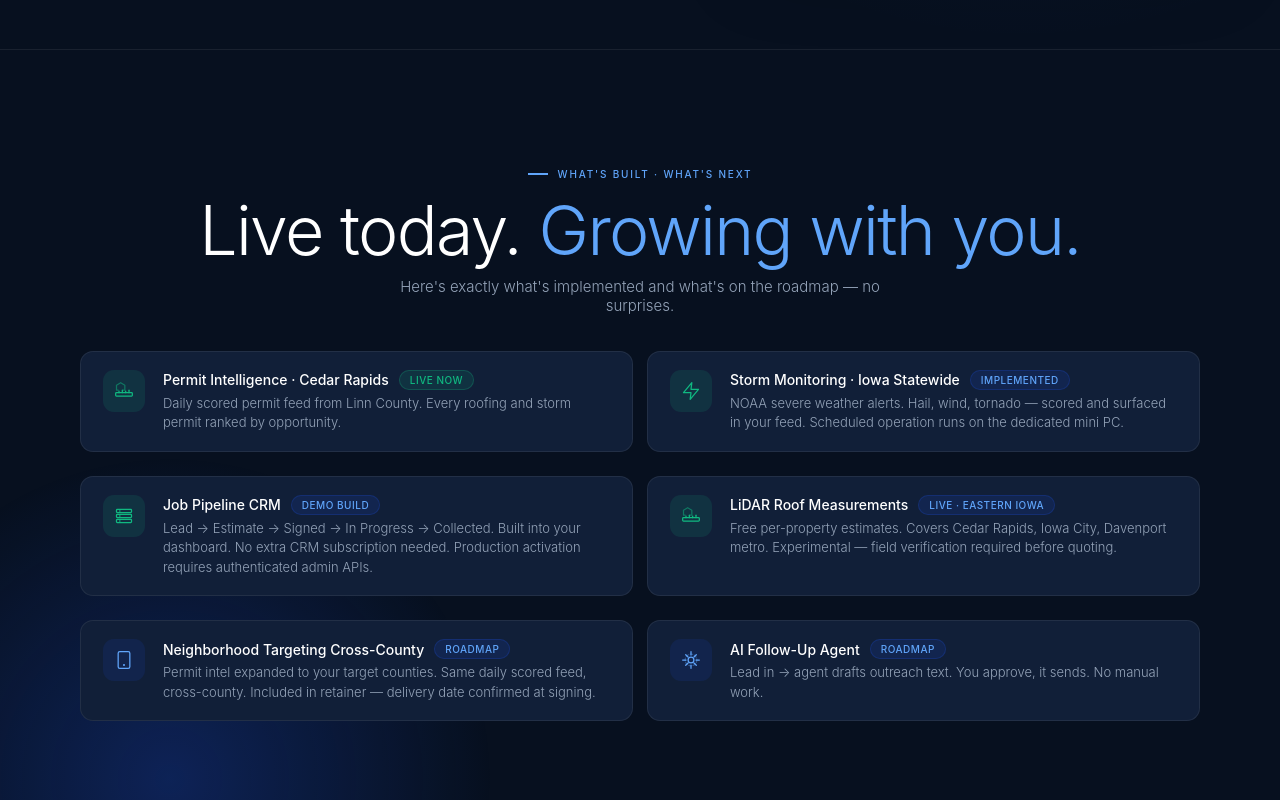
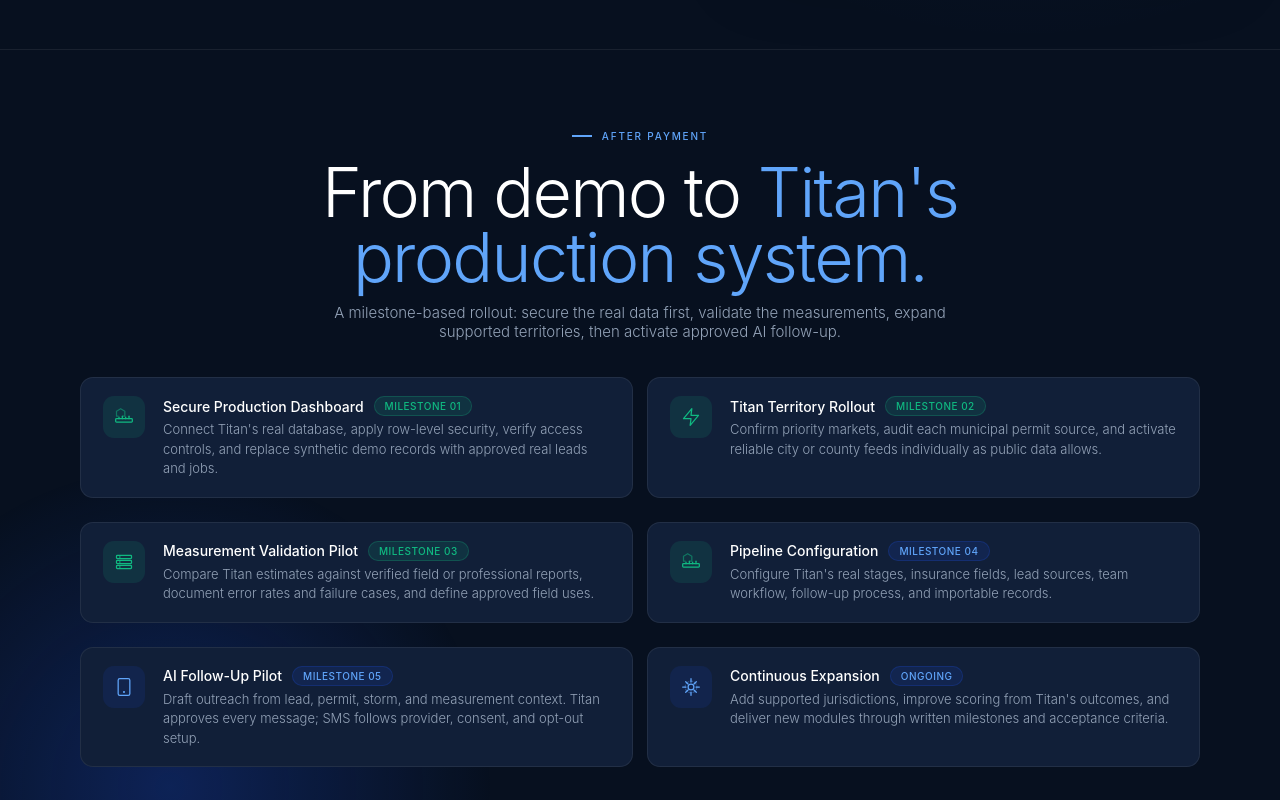
Before and after one commit to devinmarshall757-dotcom/titan-os, a website: page pitch.html in a window 1280 px wide. Shown: the part 6500-7300 px from the top of the page. Drawn offline with Linux system fonts and the light colour scheme.

Commit message:
Add post-payment production rollout to pitch

```diff
--- a/pitch.html
+++ b/pitch.html
@@ -959,51 +959,51 @@
 ══════════════════════════════════════════ -->
 <div class="slide glow-bl" data-s="9">
   <div class="inner">
-    <div class="eyebrow r" style="justify-content:center;">What's Built · What's Next</div>
-    <h2 class="d r d1" style="text-align:center;">Live today. <span class="sky">Growing with you.</span></h2>
-    <p class="r d2" style="text-align:center;color:var(--gray);margin:14px auto 36px;max-width:520px;font-size:15px;">Here's exactly what's implemented and what's on the roadmap — no surprises.</p>
+    <div class="eyebrow r" style="justify-content:center;">After Payment</div>
+    <h2 class="d r d1" style="text-align:center;">From demo to <span class="sky">Titan's production system.</span></h2>
+    <p class="r d2" style="text-align:center;color:var(--gray);margin:14px auto 36px;max-width:620px;font-size:15px;">A milestone-based rollout: secure the real data first, validate the measurements, expand supported territories, then activate approved AI follow-up.</p>
 
     <div class="g2 r d3">
       <div class="road-item">
         <div class="road-icon ri-green ic" style="color:var(--green);"><svg width="20" height="20"><use href="#icon-measure"/></svg></div>
         <div>
-          <div class="road-title">Permit Intelligence · Cedar Rapids <span class="pill p-green">Live Now</span></div>
-          <div class="road-desc">Daily scored permit feed from Linn County. Every roofing and storm permit ranked by opportunity.</div>
+          <div class="road-title">Secure Production Dashboard <span class="pill p-green">Milestone 01</span></div>
+          <div class="road-desc">Connect Titan's real database, apply row-level security, verify access controls, and replace synthetic demo records with approved real leads and jobs.</div>
         </div>
       </div>
       <div class="road-item">
         <div class="road-icon ri-green ic" style="color:var(--green);"><svg width="20" height="20"><use href="#icon-bolt"/></svg></div>
         <div>
-          <div class="road-title">Storm Monitoring · Iowa Statewide <span class="pill p-blue">Implemented</span></div>
-          <div class="road-desc">NOAA severe weather alerts. Hail, wind, tornado — scored and surfaced in your feed. Scheduled operation runs on the dedicated mini PC.</div>
+          <div class="road-title">Titan Territory Rollout <span class="pill p-green">Milestone 02</span></div>
+          <div class="road-desc">Confirm priority markets, audit each municipal permit source, and activate reliable city or county feeds individually as public data allows.</div>
         </div>
       </div>
       <div class="road-item">
         <div class="road-icon ri-green ic" style="color:var(--green);"><svg width="20" height="20"><use href="#icon-crm"/></svg></div>
         <div>
-          <div class="road-title">Job Pipeline CRM <span class="pill p-blue">Demo Build</span></div>
-          <div class="road-desc">Lead → Estimate → Signed → In Progress → Collected. Built into your dashboard. No extra CRM subscription needed. Production activation requires authenticated admin APIs.</div>
+          <div class="road-title">Measurement Validation Pilot <span class="pill p-green">Milestone 03</span></div>
+          <div class="road-desc">Compare Titan estimates against verified field or professional reports, document error rates and failure cases, and define approved field uses.</div>
         </div>
       </div>
       <div class="road-item">
         <div class="road-icon ri-green ic" style="color:var(--green);"><svg width="20" height="20"><use href="#icon-measure"/></svg></div>
         <div>
-          <div class="road-title">LiDAR Roof Measurements <span class="pill p-blue">Live · Eastern Iowa</span></div>
-          <div class="road-desc">Free per-property estimates. Covers Cedar Rapids, Iowa City, Davenport metro. Experimental — field verification required before quoting.</div>
+          <div class="road-title">Pipeline Configuration <span class="pill p-blue">Milestone 04</span></div>
+          <div class="road-desc">Configure Titan's real stages, insurance fields, lead sources, team workflow, follow-up process, and importable records.</div>
         </div>
       </div>
       <div class="road-item">
         <div class="road-icon ri-blue ic" style="color:var(--sky);"><svg width="20" height="20"><use href="#icon-mobile"/></svg></div>
         <div>
-          <div class="road-title">Neighborhood Targeting Cross-County <span class="pill p-blue">Roadmap</span></div>
-          <div class="road-desc">Permit intel expanded to your target counties. Same daily scored feed, cross-county. Included in retainer — delivery date confirmed at signing.</div>
+          <div class="road-title">AI Follow-Up Pilot <span class="pill p-blue">Milestone 05</span></div>
+          <div class="road-desc">Draft outreach from lead, permit, storm, and measurement context. Titan approves every message; SMS follows provider, consent, and opt-out setup.</div>
         </div>
       </div>
       <div class="road-item">
         <div class="road-icon ri-blue ic" style="color:var(--sky);"><svg width="20" height="20"><use href="#icon-agent"/></svg></div>
         <div>
-          <div class="road-title">AI Follow-Up Agent <span class="pill p-blue">Roadmap</span></div>
-          <div class="road-desc">Lead in → agent drafts outreach text. You approve, it sends. No manual work.</div>
+          <div class="road-title">Continuous Expansion <span class="pill p-blue">Ongoing</span></div>
+          <div class="road-desc">Add supported jurisdictions, improve scoring from Titan's outcomes, and deliver new modules through written milestones and acceptance criteria.</div>
         </div>
       </div>
     </div>
```
